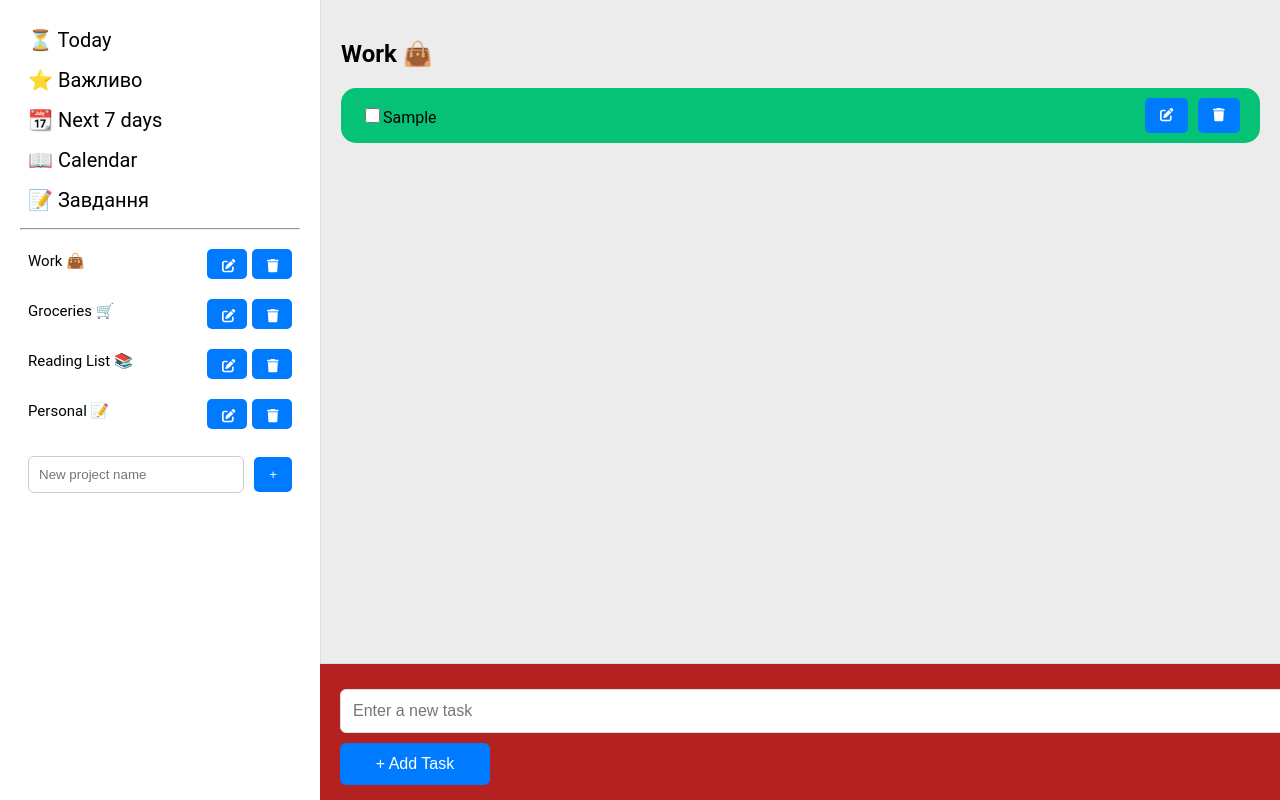
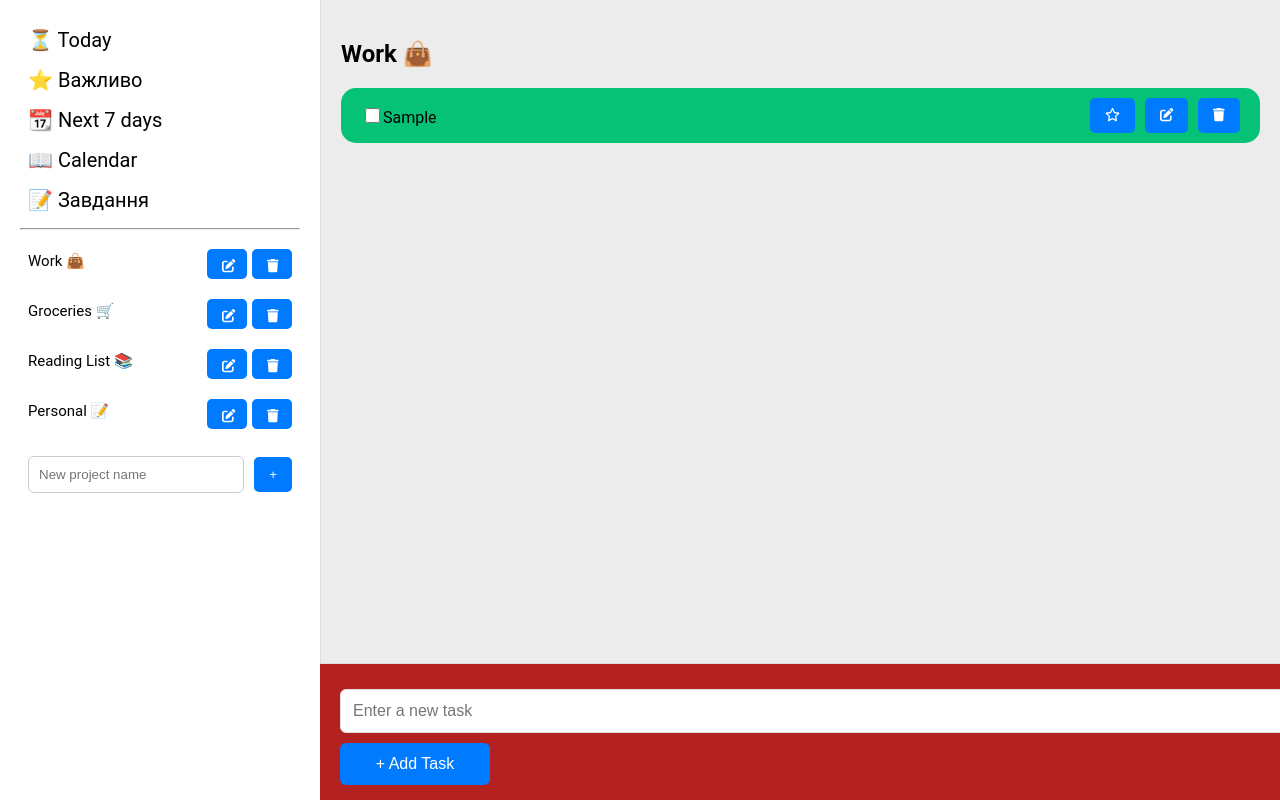
Before and after one commit to makskhv21/TodoList-app, a React (Create React App) app in the folder frontend/: page / in a window 1280 px wide. Both pictures are taken after typing "Sample" into the empty fields and a click on the button "+ Add Task". Built offline with nearby package versions, Linux system fonts and the light colour scheme; the HTML template or start-up script is replaced by a standard one.

Commit message:
feat: Star tasks and filter Important

```diff
--- a/frontend/src/App.css
+++ b/frontend/src/App.css
@@ -89,7 +89,7 @@ h2 {
     margin-top: 20px;
 }
 
-.btn-conteiner-task {
+.btn-container-task {
     display: flex;
     gap: 10px;
     margin-right: 20px;
--- a/frontend/src/App.js
+++ b/frontend/src/App.js
@@ -58,6 +58,12 @@ function App() {
         setTasks(tasks.filter(task => task.id !== id));
     };
 
+    const toggleImportant = (id) => {
+        setTasks(tasks.map(task =>
+            task.id === id ? { ...task, important: !task.important } : task
+        ));
+    };
+
     return(
         <div className="app">
             <Sidebar
@@ -74,6 +80,7 @@ function App() {
                 addTask={addTask}
                 editTask={editTask}
                 deleteTask={deleteTask}
+                toggleImportant={toggleImportant}
             />
         </div>
     )
--- a/frontend/src/components/MainContent.js
+++ b/frontend/src/components/MainContent.js
@@ -4,7 +4,7 @@ import AddTask from "./MainContent/AddTask";
 import Calendar from './Calendar';
 import CalendarWeek from './CalendarWeek';
 
-function MainContent({ tasks, selectedProject, toggleTaskCompletion, addTask, editTask, deleteTask }) {
+function MainContent({ toggleImportant, tasks, selectedProject, toggleTaskCompletion, addTask, editTask, deleteTask }) {
     const [editingTaskId, setEditingTaskId] = useState(null);
     const [editingTaskText, setEditingTaskText] = useState('');
 
@@ -16,6 +16,10 @@ function MainContent({ tasks, selectedProject, toggleTaskCompletion, addTask, ed
         }
     };
 
+    const filteredTasks = selectedProject === 'Important'
+        ? tasks.filter(task => task.important)
+        : tasks;
+
     return (
         <div className="main-content">
             <h2>{selectedProject}</h2>
@@ -26,7 +30,7 @@ function MainContent({ tasks, selectedProject, toggleTaskCompletion, addTask, ed
             ) : (
                 <>
                     <TaskList
-                        tasks={tasks}
+                        tasks={filteredTasks}
                         toggleTaskCompletion={toggleTaskCompletion}
                         deleteTask={deleteTask}
                         editingTaskId={editingTaskId}
@@ -34,6 +38,7 @@ function MainContent({ tasks, selectedProject, toggleTaskCompletion, addTask, ed
                         editingTaskText={editingTaskText}
                         setEditingTaskText={setEditingTaskText}
                         handleSaveEdit={handleSaveEdit}
+                        toggleImportant={toggleImportant}
                     />
                 </>
             )}
--- a/frontend/src/components/MainContent/AddTask.js
+++ b/frontend/src/components/MainContent/AddTask.js
@@ -9,6 +9,7 @@ function AddTask({ addTask }) {
                 id: Date.now(),
                 text: newTask,
                 completed: false,
+                important: false,
             };
             addTask(newTaskObject);
             setNewTask('');
--- a/frontend/src/components/MainContent/Task.js
+++ b/frontend/src/components/MainContent/Task.js
@@ -1,11 +1,11 @@
-import React from "react";
 import { FontAwesomeIcon } from '@fortawesome/react-fontawesome';
-import { faEdit, faSave, faTrash } from '@fortawesome/free-solid-svg-icons';
+import { faEdit, faSave, faTrash, faStar } from '@fortawesome/free-solid-svg-icons';
+import { faStar as faStarEmpty } from '@fortawesome/free-regular-svg-icons';
 
-function Task({ task, toggleTaskCompletion, onEdit, onDelete, isEditing, editingTaskText, setEditingTaskText, handleSaveEdit }) {
+
+function Task({ task, toggleTaskCompletion, onEdit, onDelete, isEditing, editingTaskText, setEditingTaskText, handleSaveEdit, toggleImportant }) {
     return (
-        <div className="task-container"
-            style={{ textDecoration: task.completed ? 'line-through' : 'none' }}>
+        <div className="task-container" style={{ textDecoration: task.completed ? 'line-through' : 'none' }}>
             <input
                 className="input-check"
                 type="checkbox"
@@ -24,7 +24,10 @@ function Task({ task, toggleTaskCompletion, onEdit, onDelete, isEditing, editing
                     {task.text}
                 </span>
             )}
-            <div className="btn-conteiner-task">
+            <div className="btn-container-task">
+                <button onClick={() => toggleImportant(task.id)}>
+                    <FontAwesomeIcon icon={task.important ? faStar : faStarEmpty} />
+                </button>
                 {isEditing ? (
                     <button onClick={handleSaveEdit}>
                         <FontAwesomeIcon icon={faSave} />
--- a/frontend/src/components/MainContent/TaskList.js
+++ b/frontend/src/components/MainContent/TaskList.js
@@ -1,7 +1,7 @@
 import React, { useState } from "react";
 import Task from "./Task";
 
-function TaskList({ tasks, toggleTaskCompletion, deleteTask, editingTaskId, setEditingTaskId, editingTaskText, setEditingTaskText, handleSaveEdit }) {
+function TaskList({toggleImportant, tasks, toggleTaskCompletion, deleteTask, editingTaskId, setEditingTaskId, editingTaskText, setEditingTaskText, handleSaveEdit }) {
 
     const incompleteTasks = tasks.filter(task => !task.completed);
     const completedTasks = tasks.filter(task => task.completed);
@@ -20,6 +20,7 @@ function TaskList({ tasks, toggleTaskCompletion, deleteTask, editingTaskId, setE
                     key={task.id}
                     task={task}
                     toggleTaskCompletion={toggleTaskCompletion}
+                    toggleImportant={toggleImportant}
                     onEdit={() => {
                         setEditingTaskId(task.id);
                         setEditingTaskText(task.text);
```
